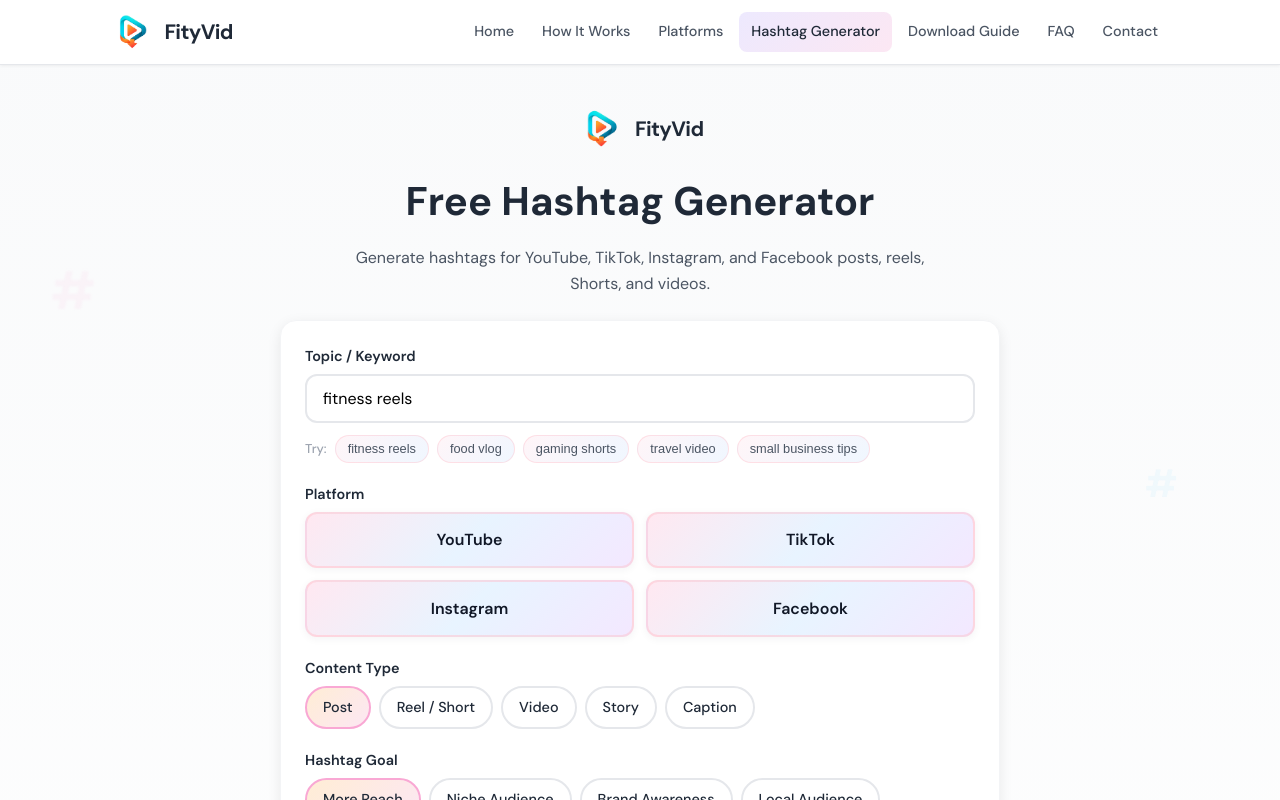
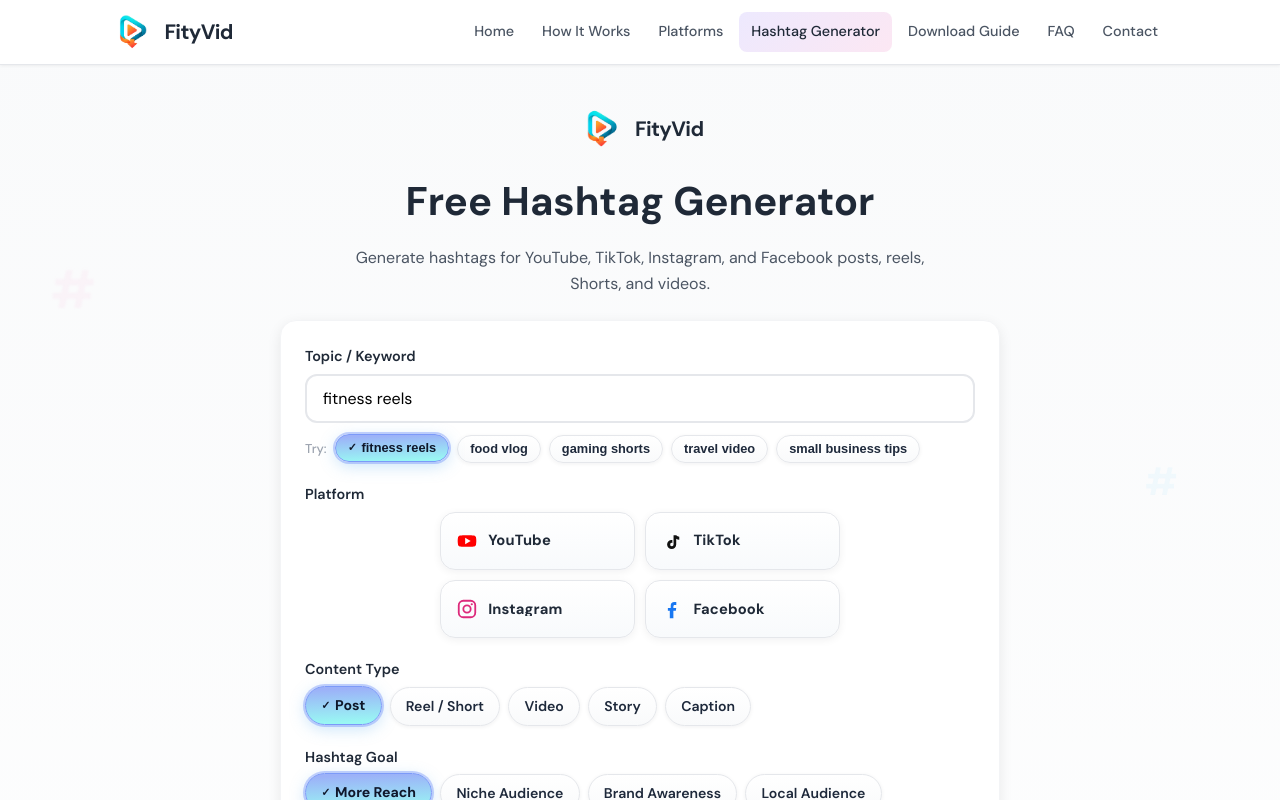
Before and after one commit to aqifali135-cyber/fityvid, a React (Vite) app in the folder frontend/: page /hashtag-generator in a window 1280 px wide. Both pictures are taken after a click on the button "fitness reels". Shown: the top 800 px of the page. Built offline with nearby package versions, Linux system fonts and the light colour scheme; no server answers.

Commit message:
Update hashtag generator button selected styles

```diff
--- a/frontend/src/components/HashtagForm.css
+++ b/frontend/src/components/HashtagForm.css
@@ -13,79 +13,304 @@
   gap: 0.5rem;
 }
 
+/* Platform buttons — neutral default, glossy brand when selected */
 .platform-options {
   display: grid;
   grid-template-columns: repeat(2, 1fr);
-  gap: 0.75rem;
+  gap: 0.65rem;
+  max-width: 400px;
+  margin: 0 auto;
 }
 
-.option-card,
+.platform-btn {
+  position: relative;
+  cursor: pointer;
+  display: block;
+  min-width: 0;
+}
+
+.platform-btn input {
+  position: absolute;
+  opacity: 0;
+  width: 0;
+  height: 0;
+  pointer-events: none;
+}
+
+.platform-btn__face {
+  position: relative;
+  display: flex;
+  align-items: center;
+  gap: 0.6rem;
+  width: 100%;
+  height: 58px;
+  padding: 0 0.85rem;
+  border-radius: 15px;
+  color: #1f2937;
+  font-weight: 700;
+  font-size: 0.92rem;
+  letter-spacing: 0.01em;
+  text-shadow: none;
+  background: linear-gradient(180deg, #ffffff 0%, #f8fafc 100%);
+  border: 1.5px solid #e5e7eb;
+  overflow: hidden;
+  box-shadow: 0 2px 8px rgba(15, 23, 42, 0.06);
+  transition:
+    transform 0.22s ease,
+    box-shadow 0.22s ease,
+    filter 0.22s ease,
+    border-color 0.22s ease,
+    color 0.22s ease,
+    background 0.22s ease;
+}
+
+.platform-btn__icon {
+  display: flex;
+  align-items: center;
+  justify-content: center;
+  flex-shrink: 0;
+  width: 24px;
+  height: 24px;
+  position: relative;
+  z-index: 1;
+  transition: color 0.22s ease, filter 0.22s ease;
+}
+
+.platform-btn__label {
+  flex: 1;
+  min-width: 0;
+  white-space: nowrap;
+  overflow: hidden;
+  text-overflow: ellipsis;
+  line-height: 1;
+  position: relative;
+  z-index: 1;
+}
+
+.platform-btn__badge {
+  position: absolute;
+  top: 6px;
+  right: 8px;
+  z-index: 4;
+  width: 18px;
+  height: 18px;
+  border-radius: 50%;
+  background: rgba(255, 255, 255, 0.95);
+  color: #111827;
+  font-size: 0.65rem;
+  font-weight: 800;
+  line-height: 1;
+  display: flex;
+  align-items: center;
+  justify-content: center;
+  box-shadow: 0 1px 4px rgba(0, 0, 0, 0.2);
+  pointer-events: none;
+}
+
+.platform-btn__gloss {
+  position: absolute;
+  inset: 0;
+  border-radius: inherit;
+  pointer-events: none;
+  opacity: 0;
+  transition: opacity 0.22s ease;
+  background: linear-gradient(
+    180deg,
+    rgba(255, 255, 255, 0.36) 0%,
+    rgba(255, 255, 255, 0.08) 38%,
+    transparent 52%
+  );
+}
+
+/* Unselected — brand icon colors */
+.platform-btn--youtube:not(.selected) .platform-btn__icon {
+  color: #ff0000;
+}
+
+.platform-btn--tiktok:not(.selected) .platform-btn__icon {
+  color: #111111;
+}
+
+.platform-btn--instagram:not(.selected) .platform-btn__icon {
+  color: #dd2a7b;
+}
+
+.platform-btn--facebook:not(.selected) .platform-btn__icon {
+  color: #1877f2;
+}
+
+/* Unselected hover — lift + soft platform border */
+.platform-btn:not(.selected):hover .platform-btn__face {
+  transform: translateY(-2px);
+  background: linear-gradient(180deg, #ffffff 0%, #f3f4f6 100%);
+}
+
+.platform-btn--youtube:not(.selected):hover .platform-btn__face {
+  border-color: rgba(255, 0, 0, 0.45);
+  box-shadow: 0 4px 14px rgba(255, 0, 0, 0.12);
+}
+
+.platform-btn--tiktok:not(.selected):hover .platform-btn__face {
+  border-color: rgba(17, 17, 17, 0.35);
+  box-shadow:
+    0 4px 14px rgba(0, 0, 0, 0.1),
+    -1px 0 0 rgba(37, 244, 238, 0.35),
+    1px 0 0 rgba(254, 44, 85, 0.35);
+}
+
+.platform-btn--instagram:not(.selected):hover .platform-btn__face {
+  border-color: rgba(221, 42, 123, 0.45);
+  box-shadow: 0 4px 14px rgba(221, 42, 123, 0.14);
+}
+
+.platform-btn--facebook:not(.selected):hover .platform-btn__face {
+  border-color: rgba(24, 119, 242, 0.45);
+  box-shadow: 0 4px 14px rgba(24, 119, 242, 0.14);
+}
+
+/* Selected — shared glossy active base */
+.platform-btn.selected .platform-btn__face {
+  color: #fff;
+  text-shadow: 0 1px 2px rgba(0, 0, 0, 0.22);
+  transform: translateY(-2px) scale(1.02);
+  filter: brightness(1.04);
+}
+
+.platform-btn.selected .platform-btn__icon {
+  color: #fff;
+  filter: drop-shadow(0 1px 1px rgba(0, 0, 0, 0.2));
+}
+
+.platform-btn.selected .platform-btn__gloss {
+  opacity: 1;
+}
+
+.platform-btn.selected:hover .platform-btn__face {
+  filter: brightness(1.07);
+}
+
+/* YouTube selected */
+.platform-btn--youtube.selected .platform-btn__face {
+  background: linear-gradient(180deg, #ff4d4d 0%, #ff0000 50%, #d90000 100%);
+  border-color: rgba(255, 255, 255, 0.35);
+  box-shadow:
+    0 0 0 2px rgba(56, 189, 248, 0.55),
+    0 10px 24px rgba(220, 0, 0, 0.4),
+    inset 0 1px 0 rgba(255, 255, 255, 0.48),
+    inset 0 0 16px rgba(255, 255, 255, 0.12);
+}
+
+/* TikTok selected */
+.platform-btn--tiktok.selected .platform-btn__face {
+  background: linear-gradient(180deg, #2a2a2a 0%, #111111 55%, #0a0a0a 100%);
+  border-color: rgba(255, 255, 255, 0.2);
+  box-shadow:
+    0 0 0 2px rgba(255, 255, 255, 0.18),
+    0 10px 24px rgba(0, 0, 0, 0.42),
+    inset 0 1px 0 rgba(255, 255, 255, 0.2),
+    inset 0 0 14px rgba(255, 255, 255, 0.08),
+    -2px -2px 0 rgba(37, 244, 238, 0.58),
+    2px 2px 0 rgba(254, 44, 85, 0.58);
+}
+
+/* Instagram selected */
+.platform-btn--instagram.selected .platform-btn__face {
+  background: linear-gradient(135deg, #f58529 0%, #dd2a7b 40%, #8134af 72%, #515bd4 100%);
+  border-color: rgba(255, 255, 255, 0.35);
+  box-shadow:
+    0 0 0 2px rgba(255, 255, 255, 0.35),
+    0 10px 24px rgba(129, 52, 175, 0.38),
+    inset 0 1px 0 rgba(255, 255, 255, 0.46),
+    inset 0 0 16px rgba(255, 255, 255, 0.12);
+}
+
+/* Facebook selected */
+.platform-btn--facebook.selected .platform-btn__face {
+  background: linear-gradient(180deg, #4c8dff 0%, #1877f2 52%, #1464d0 100%);
+  border-color: rgba(255, 255, 255, 0.35);
+  box-shadow:
+    0 0 0 2px rgba(255, 255, 255, 0.38),
+    0 10px 24px rgba(24, 119, 242, 0.4),
+    inset 0 1px 0 rgba(255, 255, 255, 0.48),
+    inset 0 0 16px rgba(255, 255, 255, 0.12);
+}
+
+.platform-btn input:focus-visible + .platform-btn__face {
+  outline: 2px solid #38bdf8;
+  outline-offset: 2px;
+}
+
 .option-chip {
   position: relative;
   cursor: pointer;
 }
 
-.option-card input,
 .option-chip input {
   position: absolute;
   opacity: 0;
+  width: 0;
+  height: 0;
   pointer-events: none;
 }
 
-/* Platform buttons — light gradient */
-.platform-options .option-card span {
-  display: block;
-  padding: 0.85rem 1rem;
-  text-align: center;
+.option-chip span {
+  display: inline-flex;
+  align-items: center;
+  gap: 0.3rem;
+  padding: 0.45rem 0.95rem;
+  font-size: 0.88rem;
   font-weight: 600;
-  color: #111827;
-  border-radius: var(--radius);
-  border: 2px solid rgba(255, 182, 193, 0.4);
-  background-color: #fffafc;
-  background-image: linear-gradient(135deg, #ffe8f1 0%, #e8f4ff 50%, #f3e8ff 100%);
-  box-shadow: 0 2px 8px rgba(31, 41, 55, 0.05);
+  color: #1e293b;
+  border: 1.5px solid #e5e7eb;
+  border-radius: 999px;
+  background: linear-gradient(180deg, #ffffff 0%, #f9fafb 100%);
+  box-shadow: 0 1px 4px rgba(15, 23, 42, 0.06);
   transition:
-    transform 0.3s ease,
-    box-shadow 0.3s ease,
-    border-color 0.3s ease,
-    background 0.3s ease;
+    transform 0.2s ease,
+    border-color 0.2s ease,
+    box-shadow 0.2s ease,
+    background 0.2s ease,
+    color 0.2s ease,
+    filter 0.2s ease;
 }
 
-.platform-options .option-card:hover span {
-  background-image: linear-gradient(135deg, #ffd6e8 0%, #d6ebff 50%, #ebe0ff 100%);
-  border-color: rgba(196, 181, 253, 0.55);
-  transform: translateY(-3px);
-  box-shadow: 0 6px 18px rgba(31, 41, 55, 0.1);
-}
-
-.platform-options .option-card.selected span {
-  background-image: linear-gradient(135deg, #ffc9dd 0%, #c5e3ff 50%, #dcc8ff 100%);
-  border-color: #c4b5fd;
-  color: #111827;
-  transform: translateY(-2px);
-  box-shadow:
-    0 0 0 3px rgba(196, 181, 253, 0.3),
-    0 8px 22px rgba(236, 72, 153, 0.14);
-}
-
-.option-chip:hover span {
-  border-color: var(--cyan);
-}
-
-.option-chip span {
-  display: inline-block;
-  padding: 0.5rem 1rem;
-  font-size: 0.9rem;
-  font-weight: 500;
-  border: 2px solid var(--gray-200);
-  border-radius: 999px;
-  background: var(--white);
-  transition: all 0.2s ease;
+.option-chip:not(.selected):hover span {
+  transform: translateY(-1px);
+  border-color: #93c5fd;
+  background: linear-gradient(180deg, #ffffff 0%, #f0f9ff 100%);
+  box-shadow: 0 3px 10px rgba(96, 165, 250, 0.14);
+  color: #334155;
 }
 
 .option-chip.selected span {
-  border-color: var(--pink);
-  background: linear-gradient(135deg, var(--peach), var(--pink-light));
+  color: #0f172a;
+  font-weight: 700;
+  background-image: linear-gradient(178deg, rgba(156, 177, 248, 1) 7.5%, rgba(153, 247, 243, 1) 93.1%);
+  border-color: #7c9af8;
+  box-shadow:
+    0 0 0 2px rgba(124, 154, 248, 0.45),
+    0 4px 16px rgba(99, 179, 237, 0.35);
+  transform: translateY(-1px);
+}
+
+.option-chip.selected span::before {
+  content: '✓';
+  font-size: 0.68rem;
+  font-weight: 800;
+  line-height: 1;
+  color: #0f172a;
+}
+
+.option-chip.selected:hover span {
+  filter: brightness(1.03);
+  box-shadow:
+    0 0 0 2px rgba(124, 154, 248, 0.55),
+    0 6px 18px rgba(99, 179, 237, 0.4);
+}
+
+.option-chip input:focus-visible + span {
+  outline: 2px solid var(--cyan-deep);
+  outline-offset: 2px;
 }
 
 .example-keywords {
@@ -103,21 +328,59 @@
 }
 
 .example-keyword-chip {
+  display: inline-flex;
+  align-items: center;
+  gap: 0.3rem;
   padding: 0.35rem 0.75rem;
   font-size: 0.8rem;
-  font-weight: 500;
-  color: var(--gray-600);
-  background: linear-gradient(135deg, #fff5f8 0%, #f0f7ff 100%);
-  border: 1px solid rgba(255, 182, 193, 0.35);
+  font-weight: 600;
+  color: #1e293b;
+  background: linear-gradient(180deg, #ffffff 0%, #f9fafb 100%);
+  border: 1.5px solid #e5e7eb;
   border-radius: 999px;
   cursor: pointer;
-  transition: border-color 0.2s ease, transform 0.2s ease, box-shadow 0.2s ease;
+  box-shadow: 0 1px 4px rgba(15, 23, 42, 0.06);
+  transition:
+    border-color 0.2s ease,
+    transform 0.2s ease,
+    box-shadow 0.2s ease,
+    background 0.2s ease,
+    background-image 0.2s ease,
+    color 0.2s ease,
+    filter 0.2s ease;
 }
 
-.example-keyword-chip:hover {
-  border-color: var(--cyan);
+.example-keyword-check {
+  font-size: 0.68rem;
+  font-weight: 800;
+  line-height: 1;
+  color: #0f172a;
+}
+
+.example-keyword-chip:not(.selected):hover {
   transform: translateY(-1px);
-  box-shadow: 0 2px 8px rgba(31, 41, 55, 0.08);
+  border-color: #93c5fd;
+  background: linear-gradient(180deg, #ffffff 0%, #f0f9ff 100%);
+  box-shadow: 0 3px 10px rgba(96, 165, 250, 0.14);
+  color: #334155;
+}
+
+.example-keyword-chip.selected {
+  color: #0f172a;
+  font-weight: 700;
+  background-image: linear-gradient(178deg, rgba(156, 177, 248, 1) 7.5%, rgba(153, 247, 243, 1) 93.1%);
+  border-color: #7c9af8;
+  box-shadow:
+    0 0 0 2px rgba(124, 154, 248, 0.45),
+    0 4px 16px rgba(99, 179, 237, 0.35);
+  transform: translateY(-1px);
+}
+
+.example-keyword-chip.selected:hover {
+  filter: brightness(1.03);
+  box-shadow:
+    0 0 0 2px rgba(124, 154, 248, 0.55),
+    0 6px 18px rgba(99, 179, 237, 0.4);
 }
 
 .example-keyword-chip:focus-visible {
@@ -134,7 +397,27 @@
 
 @media (max-width: 480px) {
   .platform-options {
-    grid-template-columns: 1fr;
+    grid-template-columns: repeat(2, 1fr);
+    gap: 0.5rem;
+    max-width: 100%;
+  }
+
+  .platform-btn__face {
+    height: 54px;
+    padding: 0 0.65rem;
+    gap: 0.45rem;
+    font-size: 0.82rem;
+    border-radius: 14px;
+  }
+
+  .platform-btn__icon {
+    width: 20px;
+    height: 20px;
+  }
+
+  .platform-btn__icon svg {
+    width: 18px;
+    height: 18px;
   }
 
   .hashtag-form {
@@ -152,16 +435,24 @@
 }
 
 @media (prefers-reduced-motion: reduce) {
-  .platform-options .option-card span {
-    transition: border-color 0.2s ease, box-shadow 0.2s ease;
+  .platform-btn__face {
+    transition: box-shadow 0.2s ease, filter 0.2s ease;
   }
 
-  .platform-options .option-card:hover span,
-  .platform-options .option-card.selected span {
+  .platform-btn:hover .platform-btn__face,
+  .platform-btn.selected .platform-btn__face {
+    transform: none;
+    filter: none;
+  }
+
+  .example-keyword-chip:not(.selected):hover,
+  .example-keyword-chip.selected,
+  .option-chip:not(.selected):hover span,
+  .option-chip.selected span {
     transform: none;
   }
 
-  .example-keyword-chip:hover {
-    transform: none;
+  .option-chip.selected:hover span {
+    filter: none;
   }
 }
--- a/frontend/src/components/HashtagForm.jsx
+++ b/frontend/src/components/HashtagForm.jsx
@@ -9,6 +9,47 @@
   { value: 'instagram', label: 'Instagram' },
   { value: 'facebook', label: 'Facebook' },
 ];
+
+function PlatformIcon({ platform }) {
+  const svgProps = {
+    width: 22,
+    height: 22,
+    viewBox: '0 0 24 24',
+    fill: 'currentColor',
+    'aria-hidden': true,
+  };
+
+  switch (platform) {
+    case 'youtube':
+      return (
+        <svg {...svgProps}>
+          <path d="M21.8 8.001a2.75 2.75 0 0 0-1.94-1.948C18.254 5.667 12 5.667 12 5.667s-6.254 0-7.86.386A2.75 2.75 0 0 0 2.2 8.001 28.3 28.3 0 0 0 1.818 12a28.3 28.3 0 0 0 .382 3.999 2.75 2.75 0 0 0 1.94 1.948C5.746 18.333 12 18.333 12 18.333s6.254 0 7.86-.386a2.75 2.75 0 0 0 1.94-1.948A28.3 28.3 0 0 0 22.182 12a28.3 28.3 0 0 0-.382-3.999zM10 15.5v-7l6 3.5-6 3.5z" />
+        </svg>
+      );
+    case 'tiktok':
+      return (
+        <svg {...svgProps}>
+          <path d="M16.6 5.82c.81.96 2 1.57 3.33 1.63v3.05a5.48 5.48 0 0 1-3.33-.98v6.35a4.97 4.97 0 1 1-4.97-4.97c.26 0 .51.02.76.06v3.13a1.84 1.84 0 1 0 1.3 1.76V5.82h2.91z" />
+        </svg>
+      );
+    case 'instagram':
+      return (
+        <svg {...svgProps} fill="none" stroke="currentColor" strokeWidth="2">
+          <rect x="3" y="3" width="18" height="18" rx="5" />
+          <circle cx="12" cy="12" r="4" />
+          <circle cx="17.2" cy="6.8" r="1.2" fill="currentColor" stroke="none" />
+        </svg>
+      );
+    case 'facebook':
+      return (
+        <svg {...svgProps}>
+          <path d="M13.5 22v-8h2.7l.4-3.2H13.5V9.1c0-.9.3-1.6 1.7-1.6h1.5V4.4c-.3 0-1.2-.1-2.3-.1-2.3 0-3.8 1.4-3.8 4v2.5H7.5v3.2h2.1V22h3.9z" />
+        </svg>
+      );
+    default:
+      return null;
+  }
+}
 
 const CONTENT_TYPES = [
   { value: 'post', label: 'Post' },
@@ -104,6 +145,13 @@
     setError('');
   }
 
+  function handleTopicChange(e) {
+    setTopic(e.target.value);
+    setError('');
+  }
+
+  const activeExample = EXAMPLE_KEYWORDS.find((keyword) => keyword === topic.trim()) ?? '';
+
   return (
     <div className="hashtag-form-wrapper">
       <form className="hashtag-form card" onSubmit={handleSubmit}>
@@ -115,29 +163,41 @@
             className="input"
             placeholder="Enter topic like fitness, cooking, travel, gaming, fashion..."
             value={topic}
-            onChange={(e) => setTopic(e.target.value)}
+            onChange={handleTopicChange}
             maxLength={80}
           />
           <div className="example-keywords">
             <span className="example-keywords-label">Try:</span>
-            {EXAMPLE_KEYWORDS.map((keyword) => (
+            {EXAMPLE_KEYWORDS.map((keyword) => {
+              const isSelected = activeExample === keyword;
+              return (
                 <button
                   key={keyword}
                   type="button"
-                className="example-keyword-chip"
+                  className={`example-keyword-chip ${isSelected ? 'selected' : ''}`}
                   onClick={() => handleExampleClick(keyword)}
+                  aria-pressed={isSelected}
                 >
+                  {isSelected && (
+                    <span className="example-keyword-check" aria-hidden="true">
+                      ✓
+                    </span>
+                  )}
                   {keyword}
                 </button>
-            ))}
+              );
+            })}
           </div>
         </div>
 
         <div className="form-group">
           <span className="label">Platform</span>
-          <div className="option-grid platform-options">
+          <div className="platform-options">
             {PLATFORMS.map((p) => (
-              <label key={p.value} className={`option-card ${platform === p.value ? 'selected' : ''}`}>
+              <label
+                key={p.value}
+                className={`platform-btn platform-btn--${p.value} ${platform === p.value ? 'selected' : ''}`}
+              >
                 <input
                   type="radio"
                   name="platform"
@@ -145,7 +205,18 @@
                   checked={platform === p.value}
                   onChange={() => setPlatform(p.value)}
                 />
-                <span>{p.label}</span>
+                <span className="platform-btn__face">
+                  <span className="platform-btn__icon">
+                    <PlatformIcon platform={p.value} />
+                  </span>
+                  <span className="platform-btn__label">{p.label}</span>
+                  {platform === p.value && (
+                    <span className="platform-btn__badge" aria-label="Selected">
+                      ✓
+                    </span>
+                  )}
+                  <span className="platform-btn__gloss" aria-hidden="true" />
+                </span>
               </label>
             ))}
           </div>
```
Lines whose indentation alone changed are shown as unchanged.
